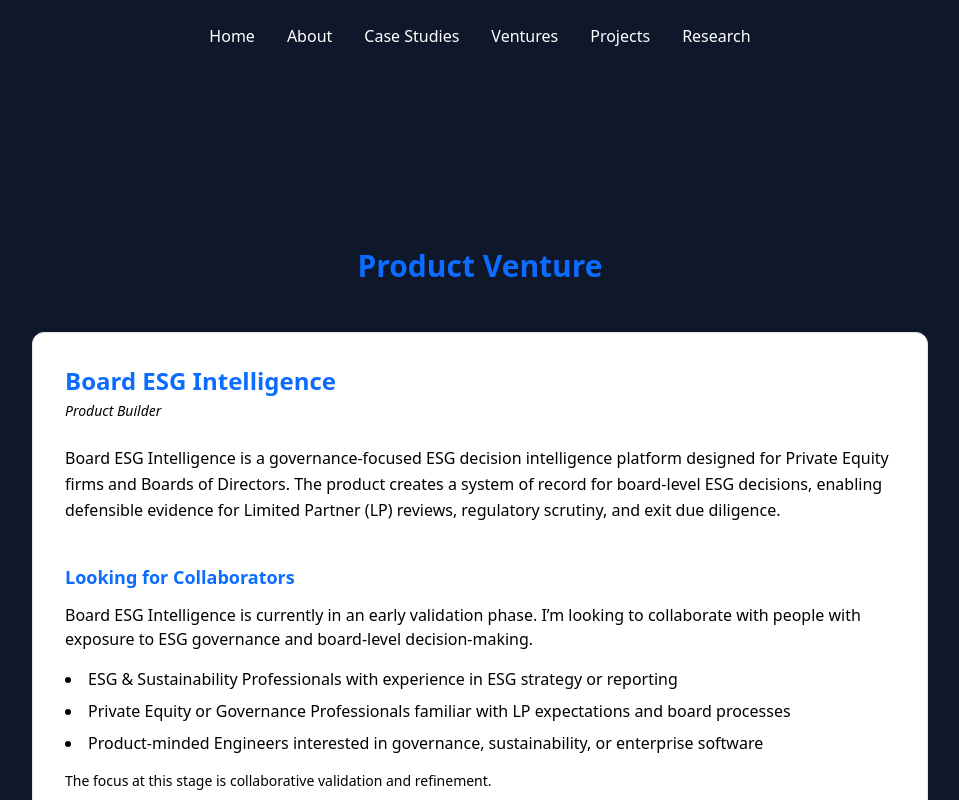
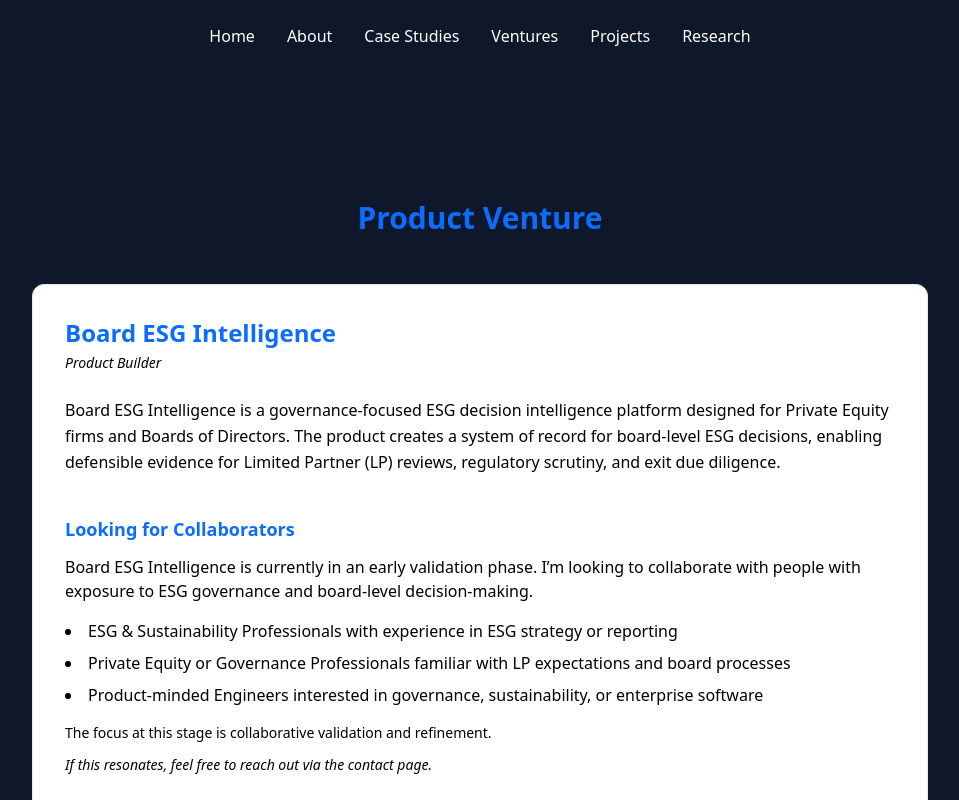
Before and after one commit to shashank-dj/Portfolio, a React (Vite) app: page /ventures in a window 1280 px wide. Shown: the top 800 px of the page, without its empty margins (160-1119 px from the left). Built offline with nearby package versions, Linux system fonts and the light colour scheme.

Commit message:
Update ProductVenture.jsx

```diff
--- a/src/components/ProductVenture.jsx
+++ b/src/components/ProductVenture.jsx
@@ -1,7 +1,7 @@
 import React from "react";
 export default function ProductVenture() {
   return (
-    <section className="py-24 px-6 bg-bgsoft">
+    <section className="py-12 px-6 bg-bgsoft">
       <h2 className="text-3xl font-bold text-center mb-12 text-primary">
         Product Venture
       </h2>
```
